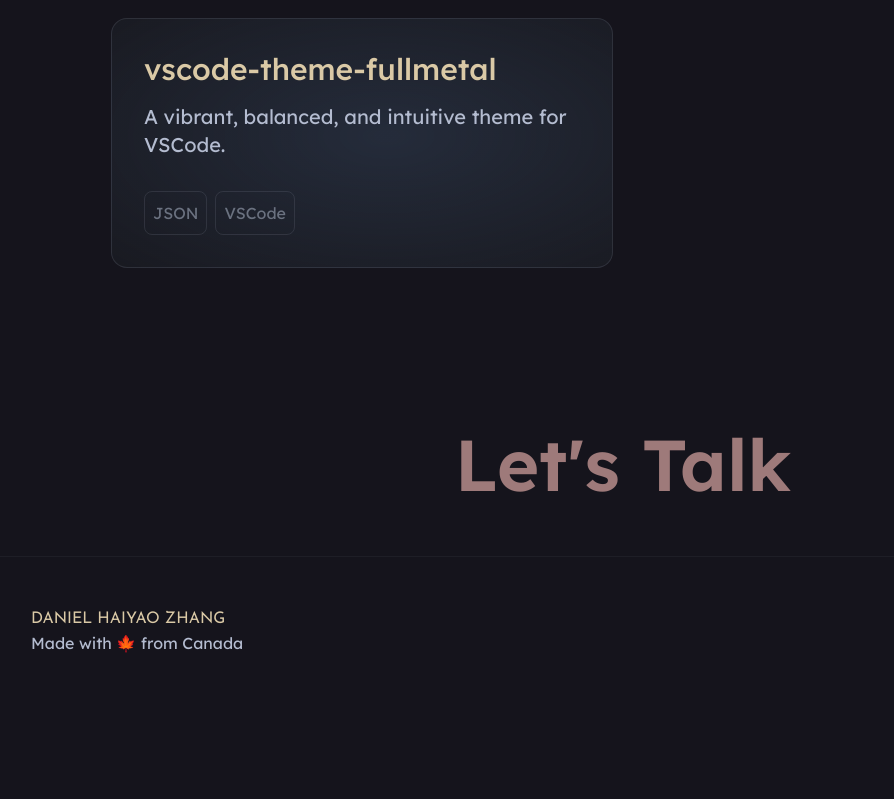
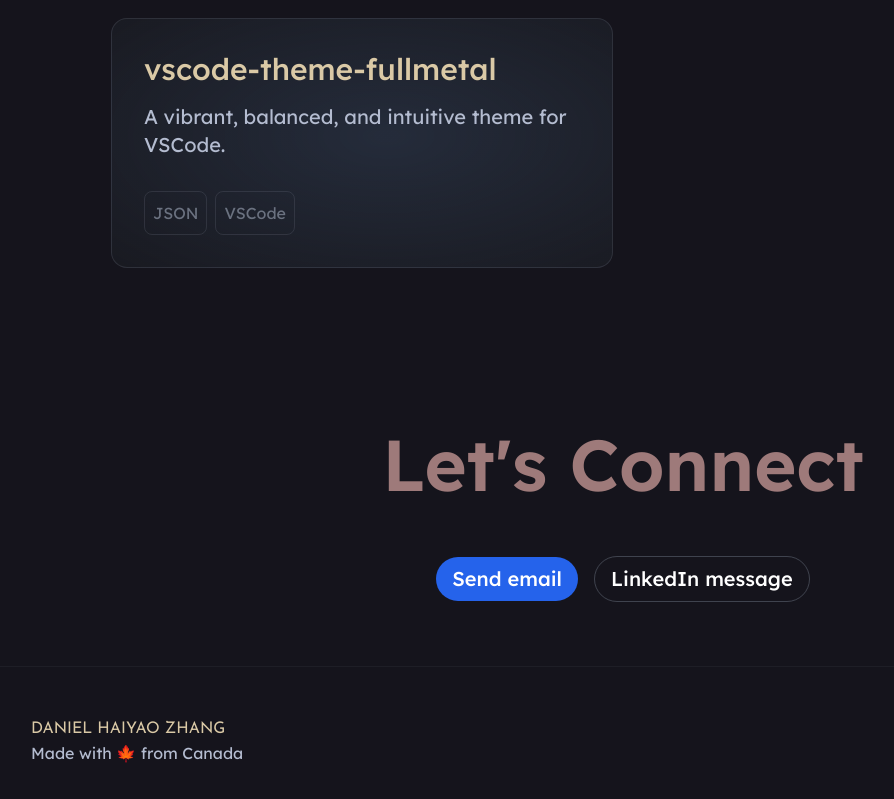
Before and after one commit to DanielHZhang/danielhzhang, a SvelteKit app: page / in a window 1280 px wide. Shown: the part 3187-3986 px from the top of the page, without its empty margins (17-911 px from the left). Before the commit the page ends 3890 px from the top, so only its background shows below. Built offline with nearby package versions, Linux system fonts and the light colour scheme.

Commit message:
Add buttons to contact section

```diff
--- a/src/components/contact.svelte
+++ b/src/components/contact.svelte
@@ -1,7 +1,13 @@
 <script>
+	import { linkedinProfileUrl } from '../utils/constants';
+	import LinkButton from './link-button.svelte';
 	import SectionTitle from './section-title.svelte';
 </script>
 
-<div>
-	<SectionTitle id="#contact">Let's Talk</SectionTitle>
+<div class="mb-16">
+	<SectionTitle id="#contact">Let's Connect</SectionTitle>
+	<div class="flex justify-center gap-4">
+		<LinkButton href="mailto:hello@danielhzhang.com">Send email</LinkButton>
+		<LinkButton href={linkedinProfileUrl} bordered>LinkedIn message</LinkButton>
+	</div>
 </div>
--- a/src/components/hero.svelte
+++ b/src/components/hero.svelte
@@ -55,6 +55,6 @@
 	}
 
 	.link-item:hover {
-		color: theme(colors.blue.400);
+		color: theme(colors.blue.500);
 	}
 </style>
--- a/src/components/link-button.svelte
+++ b/src/components/link-button.svelte
@@ -1,12 +1,21 @@
 <script lang="ts">
 	import type { HTMLAnchorAttributes } from 'svelte/elements';
+	import { option } from '../utils';
 
 	interface $$Props extends HTMLAnchorAttributes {
 		href: string;
+		bordered?: boolean;
 	}
 	export let href: string;
+	export let bordered = false;
 </script>
 
-<a class="bg-blue-500 rounded-full px-4 py-2 font-medium grow-0 self-center" {href} {...$$restProps}>
+<a
+	class="{bordered
+		? 'border border-gray-500 border-opacity-50'
+		: 'bg-blue-600 hover:bg-blue-500 active:bg-blue-400'} rounded-full px-4 py-2 font-medium grow-0 self-center transition-colors duration-200 ease-out"
+	{href}
+	{...$$restProps}
+>
 	<slot />
 </a>
```
